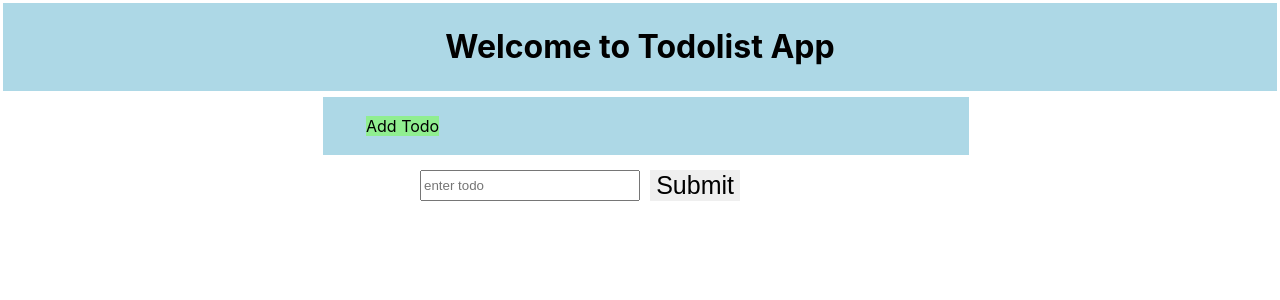
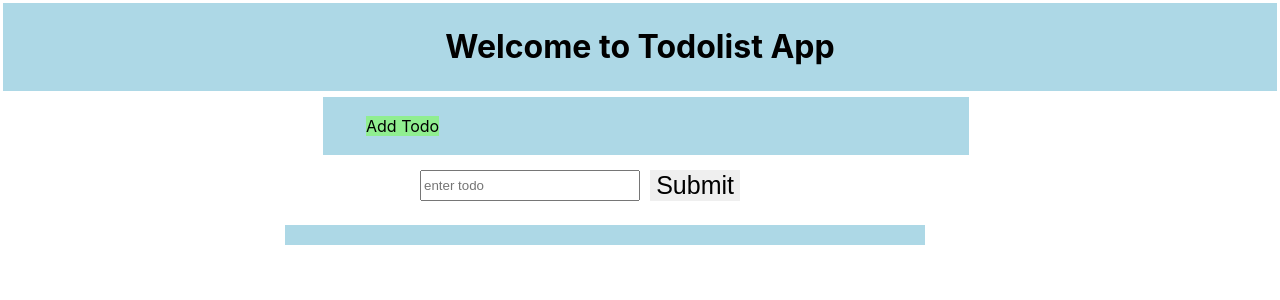
Before and after one commit to codemt/redux-todolist, a React (Create React App) app: page / in a window 1280 px wide. Shown: the top 300 px of the page. Built offline with nearby package versions, Linux system fonts and the light colour scheme.

Commit message:
added stylesheet to display components

```diff
--- a/src/Components/DisplayTodos/index.css
+++ b/src/Components/DisplayTodos/index.css
@@ -4,8 +4,8 @@
     padding:10px;
     position: absolute;
     top:200px;
-    left:400px;
-
+    left:260px;
+    width:50%;
 
 }
 .displayTodos ul{
@@ -41,3 +41,31 @@
     font-size: 25px;
 
 }
+.displayTodos table{
+
+    margin:10px;
+    padding:10px;
+    background-color:lightblue;
+    width:100%;
+
+}
+.displayTodos table tr{
+
+
+    margin:5px;
+    padding:5px;
+
+
+}
+.displayTodos table tr td {
+
+    margin:10px;
+    padding:10px;
+
+
+}
+.link {
+
+    list-style-type:none;
+
+}
--- a/src/Components/DisplayTodos/index.js
+++ b/src/Components/DisplayTodos/index.js
@@ -21,20 +21,27 @@ import { deleteTodo } from '../../actions/deleteTodoActions';
             console.log(this.props)
         return (
             <div className="displayTodos">
-                <ul>
+                <table>
+
                     {this.props.todos.map((todo) =>(
-                    <div class="todo">
+                        <tr>
+                        <td> {todo.todo} </td>
+                        <td><Link className="link" to={`/edittodo/${todo.id}`}> edit </Link> </td>
+                        <td> <button id={todo.id} onClick={this.deleteTodo}> delete </button></td>
+                        </tr>
+
+                    )) }
+                    {/** this.props.todos.map(todo => (
+                        <Todos  {...todo} />
+                         <div class="todo">
                         <li id={todo.id}>{todo.todo}</li><span>
                         <Link className="link" to={`/edittodo/${todo.id}`}> edit </Link></span>
                         <button id={todo.id} onClick={this.deleteTodo}> delete </button>
                     </div>
-                    )) }
-                    {/** this.props.todos.map(todo => (
-                        <Todos  {...todo} />
 
                       )) */ }
                     {/**  this.props.todos.map((item) => { return <Todos {... item}/> }) */}
-                </ul>
+                </table>
             </div>
         )
     }
```
